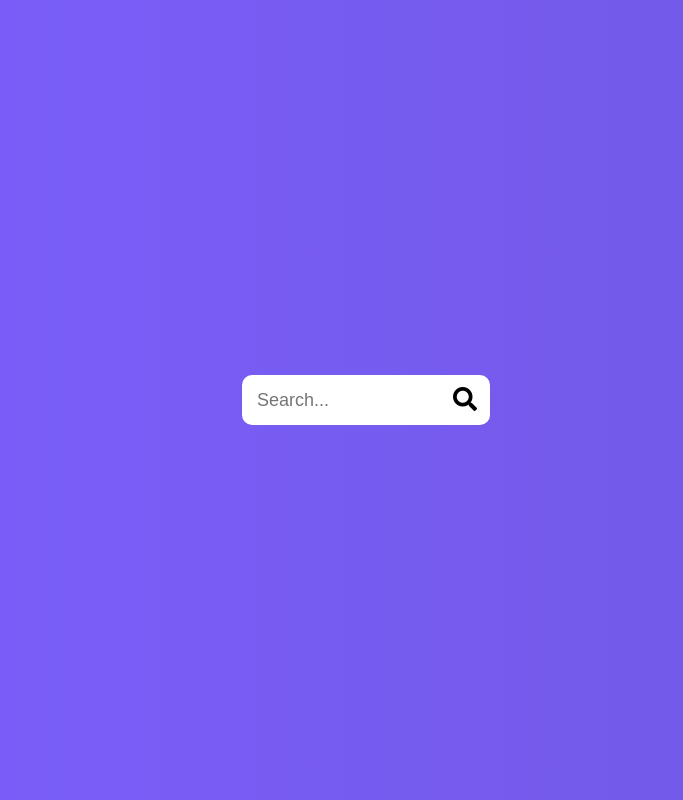
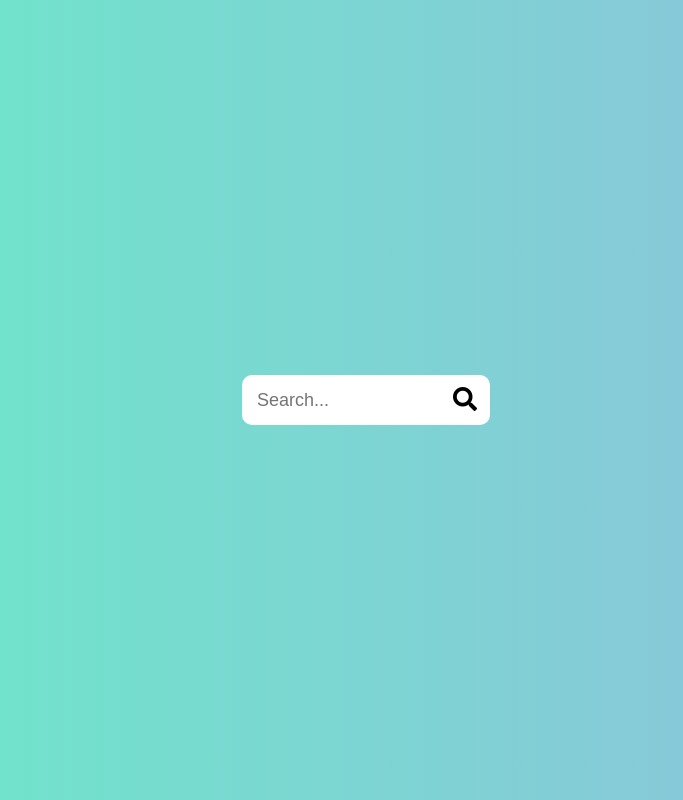
Before and after one commit to chriswilkinsoncodes/50Days, a plain HTML site: page project4/index.html in a window 1280 px wide. Shown: the whole page, without its empty margins (298-981 px from the left). Drawn offline with Linux system fonts and the light colour scheme; a web font is replaced by a local one.

Commit message:
changed linear-gradient for IG post; updated vscode settings added blank line at EOF

```diff
--- a/project4/style.css
+++ b/project4/style.css
@@ -6,7 +6,7 @@
 }
 
 body {
-  background-image: linear-gradient(90deg, #7d5fff, #7158e2);
+  background-image: linear-gradient(90deg, #68edc6, #90bede);
   font-family: 'Muli', sans-serif;
   display: flex;
   align-items: center;
```
